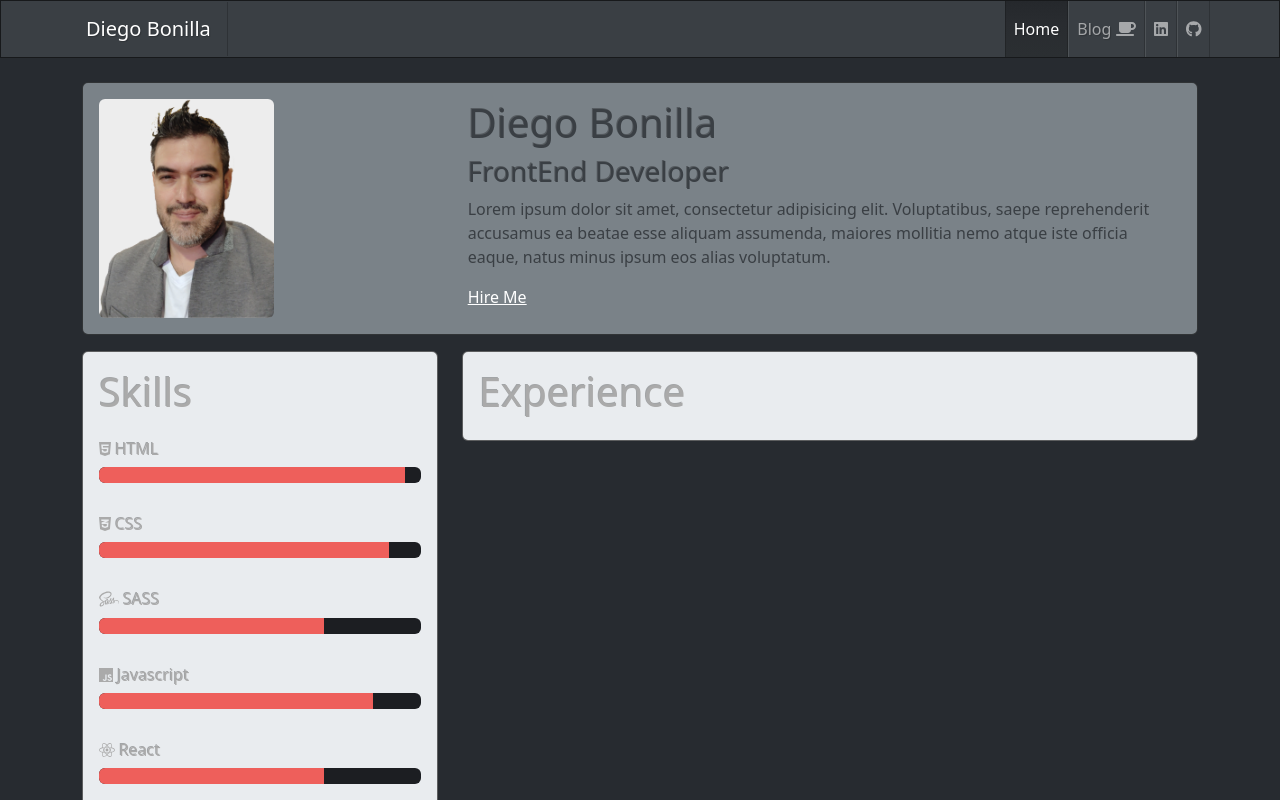
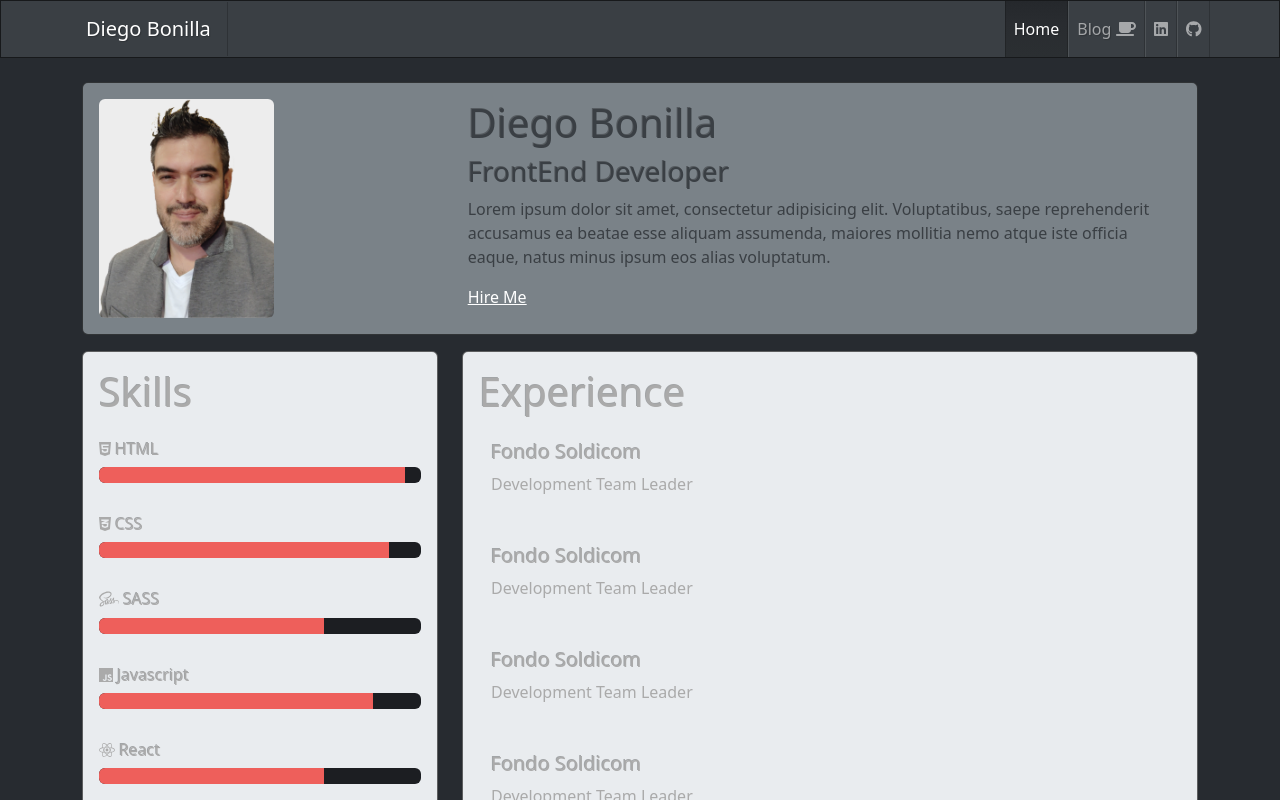
Before and after one commit to drbv27/MyPortfolio, a Next.js app: page / in a window 1280 px wide. Shown: the top 800 px of the page. Built offline with nearby package versions, Linux system fonts and the light colour scheme.

Commit message:
Experience component

```diff
--- /dev/null
+++ b/components/Experiences.js
@@ -0,0 +1,11 @@
+const Experience = ({company,labour,time,Functions,key2}) => (
+    <div className="py-3" key={key2}>
+
+    <div className="container">
+        <h5>{company}</h5>
+        <p>{labour}</p>
+    </div>
+</div>
+)
+
+export default Experience;
--- a/pages/index.js
+++ b/pages/index.js
@@ -1,6 +1,7 @@
+import Experience from "../components/Experiences";
 import Layout from "../components/Layout";
 import Skill from "../components/skill";
-import { skills } from "../profile";
+import { skills,experiences } from "../profile";
 
 const Index = () => {
     return (
@@ -40,6 +41,11 @@ const Index = () => {
                 <div className="card bg-light">
                         <div className="card-body">
                             <h1>Experience</h1>
+                            {
+                                experiences.map(({company,labour,time,Functions},j)=>(
+                                    <Experience company={company} labour={labour} time={time} Functions={Functions} key2={j}/>
+                                 ))
+                            }
                         </div>
                     </div>
                 </div>
--- a/profile.js
+++ b/profile.js
@@ -37,3 +37,30 @@ export const skills = [
         icon:faCircleChevronRight
     }
 ]
+
+export const experiences = [
+    {
+        company:"Fondo Soldicom",
+        labour:"Development Team Leader",
+        time:"16/11/2019 - actual",
+        Functions:"Lead a team to develop several app and web sites, using techs like: HTML,CSS,JS,PHP,WORDPRESS,REACT,STYLED COMPONENTS,SASS"
+    },
+    {
+        company:"Fondo Soldicom",
+        labour:"Development Team Leader",
+        time:"16/11/2019 - actual",
+        Functions:"Lead a team to develop several app and web sites, using techs like: HTML,CSS,JS,PHP,WORDPRESS,REACT,STYLED COMPONENTS,SASS"
+    },
+    {
+        company:"Fondo Soldicom",
+        labour:"Development Team Leader",
+        time:"16/11/2019 - actual",
+        Functions:"Lead a team to develop several app and web sites, using techs like: HTML,CSS,JS,PHP,WORDPRESS,REACT,STYLED COMPONENTS,SASS"
+    },
+    {
+        company:"Fondo Soldicom",
+        labour:"Development Team Leader",
+        time:"16/11/2019 - actual",
+        Functions:"Lead a team to develop several app and web sites, using techs like: HTML,CSS,JS,PHP,WORDPRESS,REACT,STYLED COMPONENTS,SASS"
+    }
+]
```
